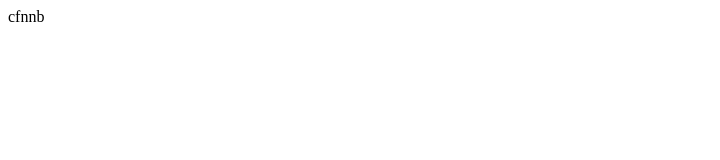
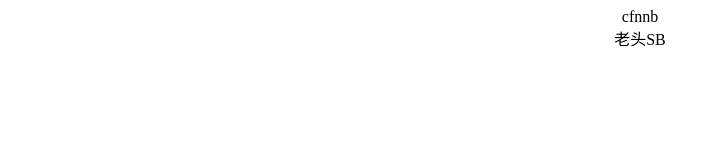
Before and after one commit to suixini/suixini.github.io, a plain HTML site: page index.html in a window 1280 px wide. Shown: the whole page, without its empty margins (0-720 px from the left). Drawn offline with Linux system fonts and the light colour scheme.

Commit message:
Update index.html

```diff
--- a/index.html
+++ b/index.html
@@ -1,6 +1,7 @@
 <html>
 <title>hi welcome to my website</title>
 <body>
-cfnnb
+<center>cfnnb</center>
+  <botton><center>老头SB</center></botton>
 </body>
 </html>
```
